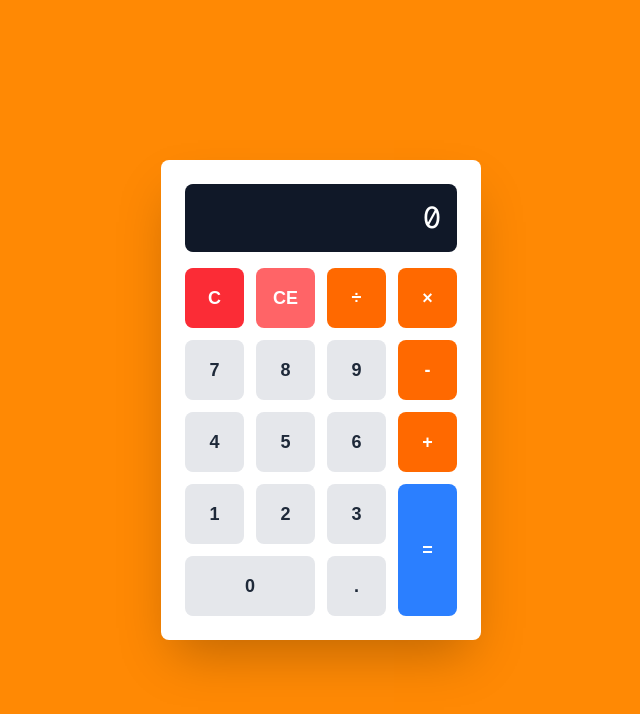
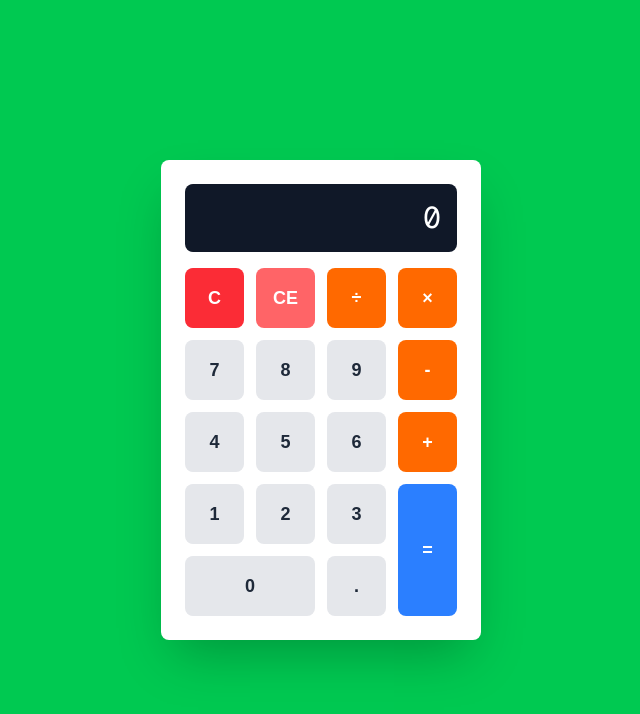
Before and after one commit to ns-test-org/new-web-app-room, a Next.js app in the folder packages/new-web-app-room/: page / in a window 1280 px wide. Shown: the top 714 px of the page, without its empty margins (319-959 px from the left). Built offline with nearby package versions, Linux system fonts and the light colour scheme.

Commit message:
AI chat session: Updated code and files

```diff
--- a/packages/new-web-app-room/src/app/page.tsx
+++ b/packages/new-web-app-room/src/app/page.tsx
@@ -2,7 +2,7 @@ import Calculator from '@/components/Calculator';
 
 export default function Home() {
   return (
-    <div className="min-h-screen bg-orange-400 flex items-center justify-center p-4">
+    <div className="min-h-screen bg-green-500 flex items-center justify-center p-4">
       <Calculator />
     </div>
   );
```
